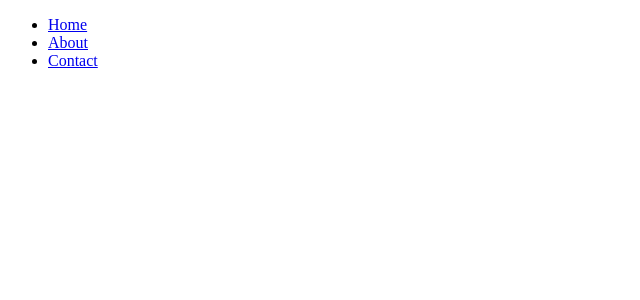
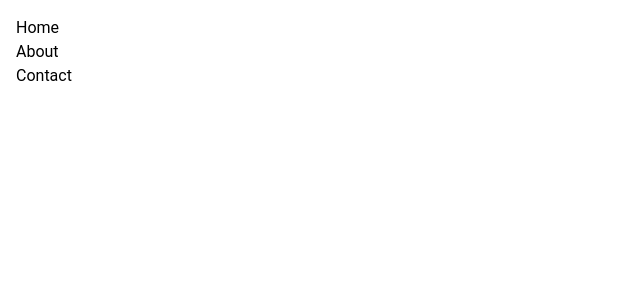
Before and after one commit to okanovic/AngularV17, an Angular app: page / in a window 1280 px wide. Shown: the top 300 px of the page, without its empty margins (0-640 px from the left). Built offline with nearby package versions, Linux system fonts and the light colour scheme.

Commit message:
tailwind projeye eklendi

```diff
--- a/package.json
+++ b/package.json
@@ -19,6 +19,9 @@
     "@angular/platform-browser-dynamic": "^17.0.0",
     "@angular/router": "^17.0.0",
     "rxjs": "~7.8.0",
+    "sass": "^1.69.5",
+    "sass-loader": "^13.3.2",
+    "tailwindcss": "^3.3.6",
     "tslib": "^2.3.0",
     "zone.js": "~0.14.2"
   },
--- a/src/styles.scss
+++ b/src/styles.scss
@@ -1 +1,4 @@
 /* You can add global styles to this file, and also import other style files */
+@import 'tailwindcss/base';
+@import 'tailwindcss/components';
+@import 'tailwindcss/utilities';
--- /dev/null
+++ b/tailwind.config.js
@@ -0,0 +1,25 @@
+/** @type {import('tailwindcss').Config} */
+module.exports = {
+  content: [
+    './src/**/*.{html,ts,css,scss}',
+  ],
+  theme: {
+    colors: {
+      'blue': '#1fb6ff',
+      'purple': '#7e5bef',
+      'pink': '#ff49db',
+      'orange': '#ff7849',
+      'green': '#13ce66',
+      'yellow': '#ffc82c',
+      'gray-dark': '#273444',
+      'gray': '#8492a6',
+      'gray-light': '#d3dce6',
+    },
+    fontFamily: {
+      sans: ['Roboto', 'sans-serif'],
+      serif: ['Merriweather', 'serif'],
+    },
+    extend: {},
+  },
+  plugins: [],
+}
```
Also changed, not shown: 1 other file (tests, documents, lock files or other folders).
